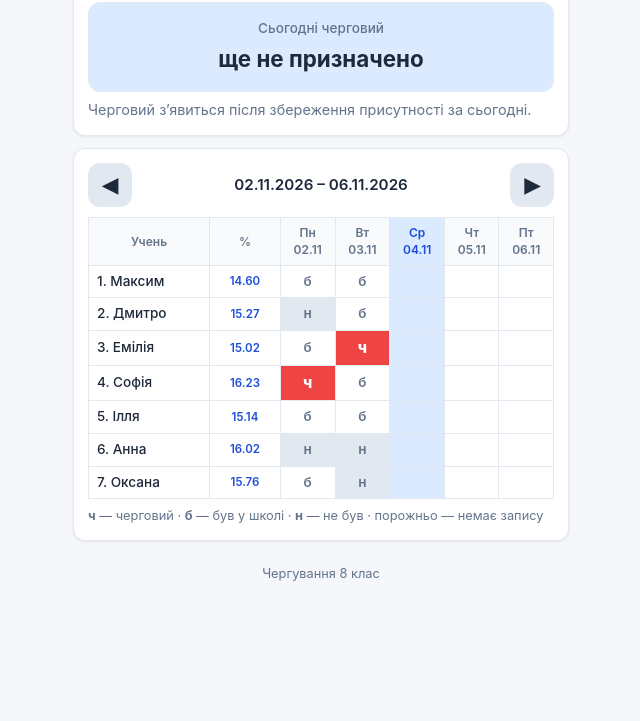
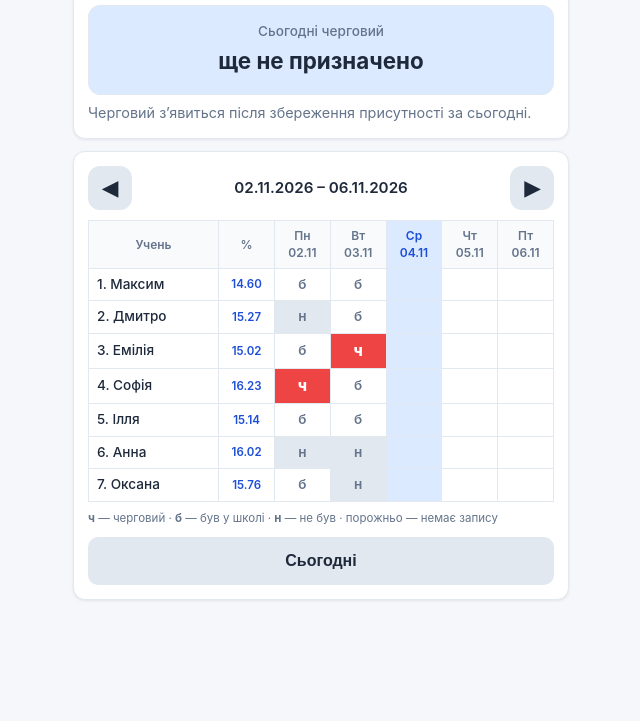
Before and after one commit to teachersergiy-wq/Grafik_klas, a plain HTML site: page index.html in a window 1280 px wide. Shown: the part 79-800 px from the top of the page, without its empty margins (319-959 px from the left). Drawn offline with Linux system fonts and the light colour scheme; no server answers.

Commit message:
Fixed cols, Today button highlight, title/legend/footer tweaks

```diff
--- a/index.html
+++ b/index.html
@@ -25,7 +25,7 @@
     }
     * { box-sizing: border-box; margin: 0; padding: 0; }
     body { font-family: -apple-system, BlinkMacSystemFont, "Segoe UI", Roboto, sans-serif; font-size: 16px; line-height: 1.45; background: var(--bg); color: var(--text); padding: 12px; max-width: 520px; margin: 0 auto; min-height: 100vh; }
-    h1 { font-size: 1.25rem; margin-bottom: 4px; }
+    h1 { font-size: 1.375rem; margin-bottom: 4px; }
     h2 { font-size: 1.05rem; margin: 12px 0 8px; }
     .muted { color: var(--muted); font-size: 0.9rem; }
     .card { background: var(--card); border-radius: 12px; padding: 14px; margin-bottom: 12px; box-shadow: 0 1px 3px rgba(0,0,0,.08); border: 1px solid var(--border); }
@@ -63,8 +63,11 @@
     .week-nav .icon-btn { width: 44px; height: 44px; min-height: 44px; }
     .week-nav .week-label { flex: 1; text-align: center; font-weight: 600; font-size: 0.95rem; }
     .matrix-wrap { overflow-x: auto; -webkit-overflow-scrolling: touch; }
-    table.matrix { width: 100%; border-collapse: collapse; min-width: 360px; font-size: 0.85rem; }
-    table.matrix th, table.matrix td { border: 1px solid var(--border); padding: 6px 4px; text-align: center; }
+    table.matrix { width: 100%; border-collapse: collapse; table-layout: fixed; min-width: 360px; font-size: 0.85rem; }
+    table.matrix col.name-col { width: 28%; }
+    table.matrix col.pct-col { width: 12%; }
+    table.matrix col.day-col { width: 12%; }
+    table.matrix th, table.matrix td { border: 1px solid var(--border); padding: 6px 4px; text-align: center; overflow: hidden; }
     table.matrix th { background: var(--cell); font-weight: 600; font-size: 0.75rem; color: var(--muted); }
     table.matrix th.today-col { background: var(--today); color: var(--primary-dark); }
     table.matrix td.today-col { background: var(--today); }
@@ -79,7 +82,7 @@
     [data-theme="dark"] table.matrix td.cell-ch { background: #dc2626 !important; }
     [data-theme="color"] table.matrix td.cell-ch { background: #e11d48 !important; }
     [data-theme="color"] table.matrix td.cell-n { background: #f1f5f9 !important; }
-    .legend { font-size: 0.8rem; color: var(--muted); margin-top: 8px; }
+    .legend { font-size: 0.72rem; color: var(--muted); margin-top: 8px; }
     .student-row { display: flex; align-items: center; gap: 10px; padding: 12px 0; border-bottom: 1px solid var(--border); }
     .student-row:last-child { border-bottom: none; }
     .student-name { flex: 1; }
@@ -145,11 +148,21 @@
     </div>
     <div class="matrix-wrap">
       <table class="matrix" id="matrixTable">
+        <colgroup>
+          <col class="name-col">
+          <col class="pct-col">
+          <col class="day-col">
+          <col class="day-col">
+          <col class="day-col">
+          <col class="day-col">
+          <col class="day-col">
+        </colgroup>
         <thead></thead>
         <tbody></tbody>
       </table>
     </div>
     <p class="legend"><strong>ч</strong> — черговий · <strong>б</strong> — був у школі · <strong>н</strong> — не був · порожньо — немає запису</p>
+    <button type="button" class="secondary" id="btnJumpToday" style="margin-top:10px">Сьогодні</button>
   </div>
 
   <div id="editorSection" class="hidden">
@@ -231,7 +244,6 @@
     </div>
   </div>
 
-  <footer>Чергування 8 клас</footer>
   <script src="app-core.js"></script>
   <script src="app-ui.js"></script>
 </body>
```
